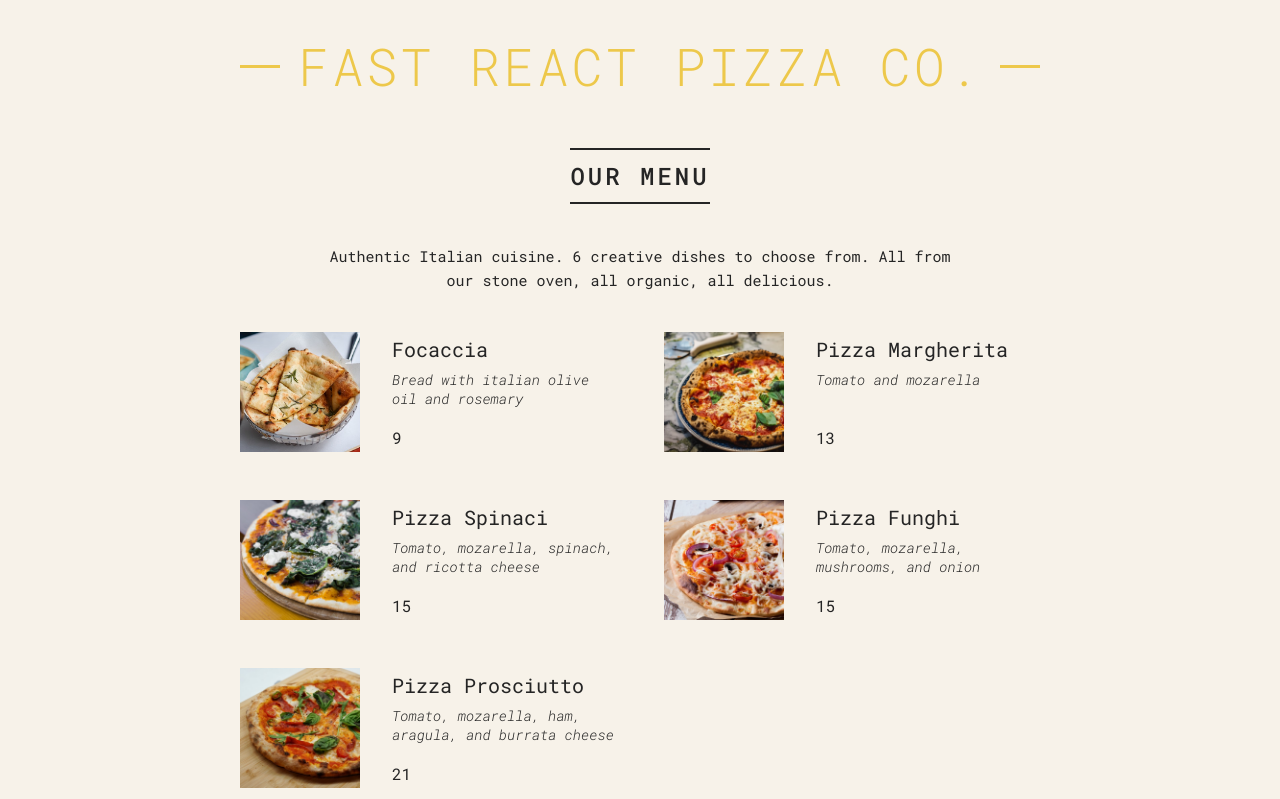
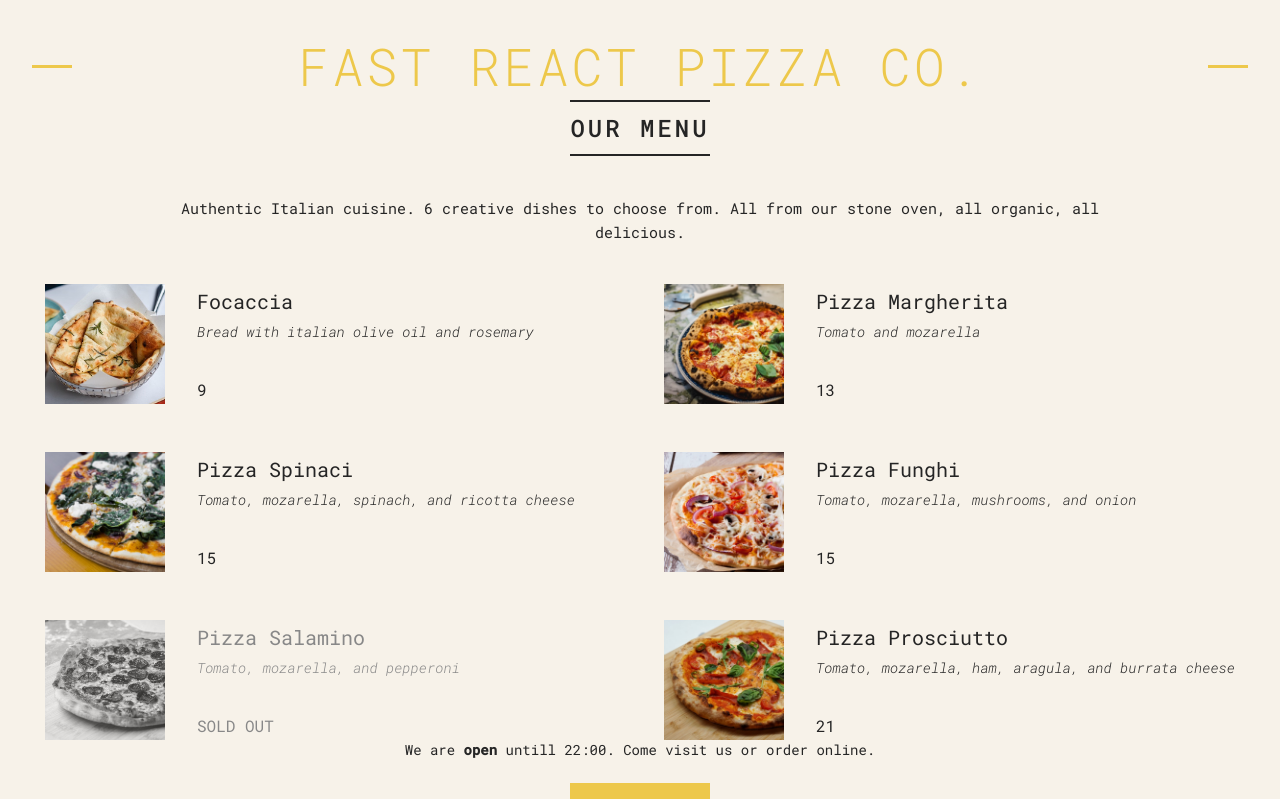
Before and after one commit to AyxanShahbazov/cafe-menu-react, a React (Vite) app: page / in a window 1280 px wide. Shown: the top 799 px of the page. Built offline with nearby package versions, Linux system fonts and the light colour scheme.

Commit message:
Sold out condition added

```diff
--- a/src/App.jsx
+++ b/src/App.jsx
@@ -6,11 +6,11 @@
 
 function App() {
   return (
-    <div className="container">
+    <>
       <Header />
       <Menu />
       <Footer />
-    </div>
+    </>
   );
 }
 
--- a/src/components/Pizza.jsx
+++ b/src/components/Pizza.jsx
@@ -4,17 +4,13 @@
 const Pizza = ({pizzaObj}) => {
   console.log(pizzaObj);
 
-  if (pizzaObj.soldOut) {
-    return null;
-  }
-
   return (
-    <li className="pizza">
+    <li className={`pizza ${pizzaObj.soldOut ? 'sold-out' : ""}`}>
       <img src={pizzaObj.photoName} alt={pizzaObj.name} />
       <div>
         <h3>{pizzaObj.name}</h3>
         <p>{pizzaObj.ingredients}</p>
-        <span>{pizzaObj.price + 3}</span>
+        <span>{pizzaObj.soldOut ? 'SOLD OUT' : pizzaObj.price + 3}</span>
       </div>
     </li>
   );
```
